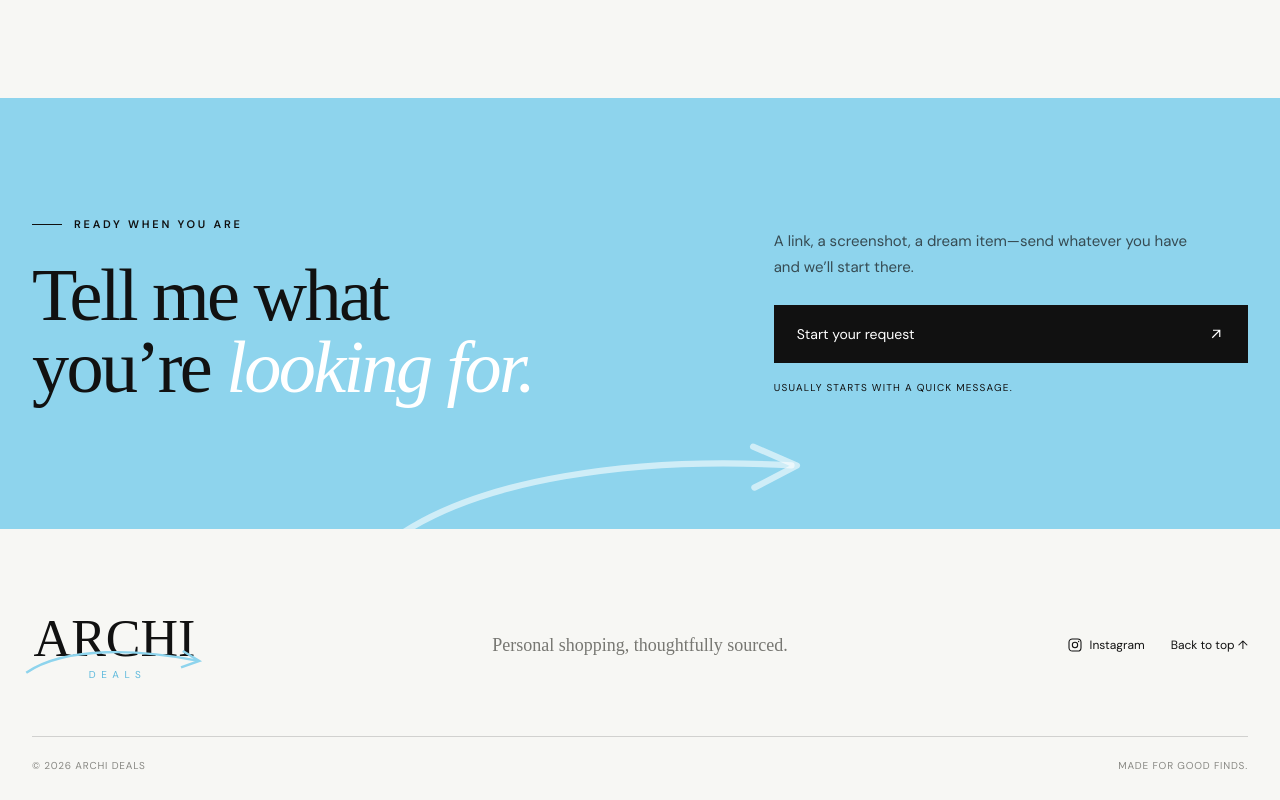
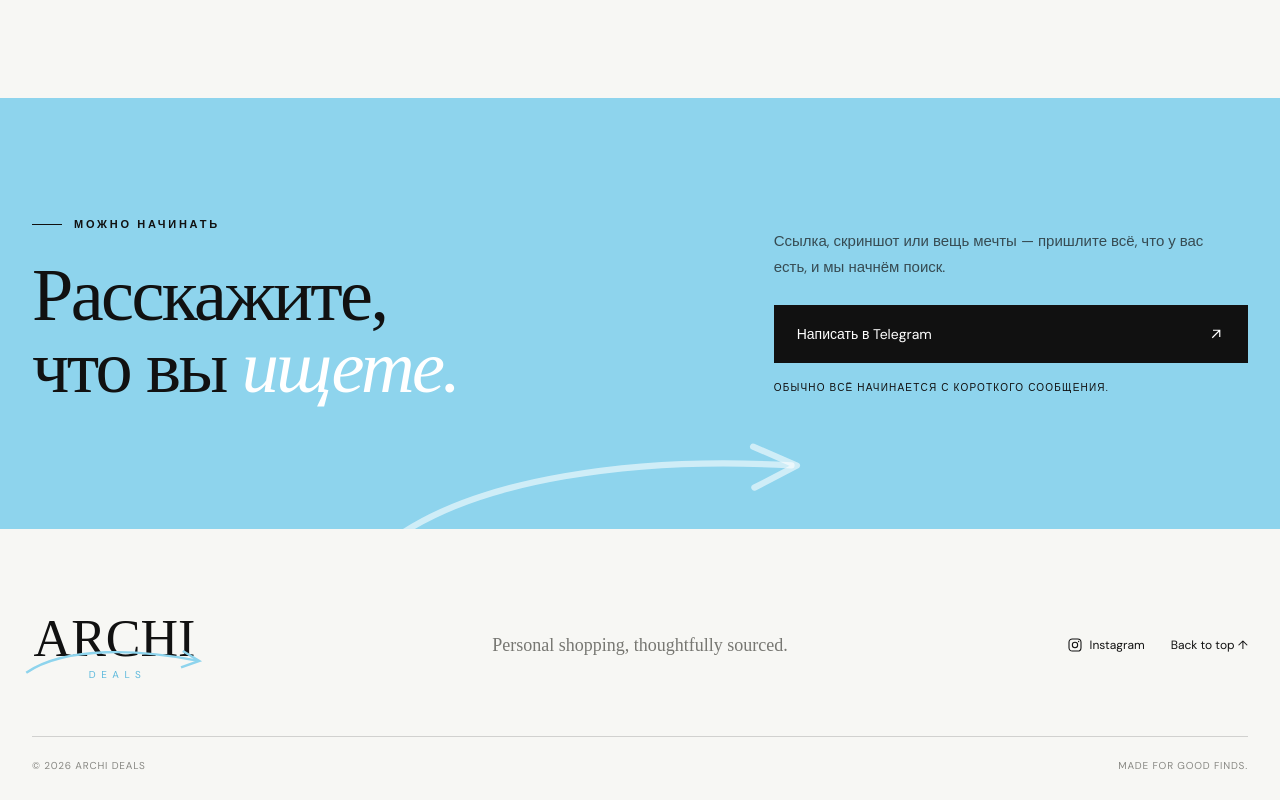
Before and after one commit to trsvar4i/archi-deals, a React (Vite) app: page / in a window 1280 px wide. Shown: the part 3572-4372 px from the top of the page. Built offline with nearby package versions, Linux system fonts and the light colour scheme; a web font is replaced by a local one.

Commit message:
Translate Contact.jsx to Russian

```diff
--- a/src/components/Contact.jsx
+++ b/src/components/Contact.jsx
@@ -5,13 +5,13 @@ export default function Contact() {
     <section className="contact" id="contact">
       <div className="contact-inner section-shell">
         <div>
-          <p className="eyebrow">Ready when you are</p>
-          <h2>Tell me what<br />you’re <em>looking for.</em></h2>
+          <p className="eyebrow">Можно начинать</p>
+          <h2>Расскажите,<br />что вы <em>ищете.</em></h2>
         </div>
         <div className="contact-actions">
-          <p>A link, a screenshot, a dream item—send whatever you have and we’ll start there.</p>
-          <a className="contact-button" href="mailto:YOUR_EMAIL@example.com?subject=Personal%20shopping%20request%20for%20Archi%20Deals">Start your request <ArrowUpRight /></a>
-          <small>Usually starts with a quick message.</small>
+          <p>Ссылка, скриншот или вещь мечты — пришлите всё, что у вас есть, и мы начнём поиск.</p>
+          <a className="contact-button" href="https://t.me/archi_deals" target="_blank" rel="noreferrer">Написать в Telegram <ArrowUpRight /></a>
+          <small>Обычно всё начинается с короткого сообщения.</small>
         </div>
       </div>
       <Arrow className="contact-arrow" />
```
